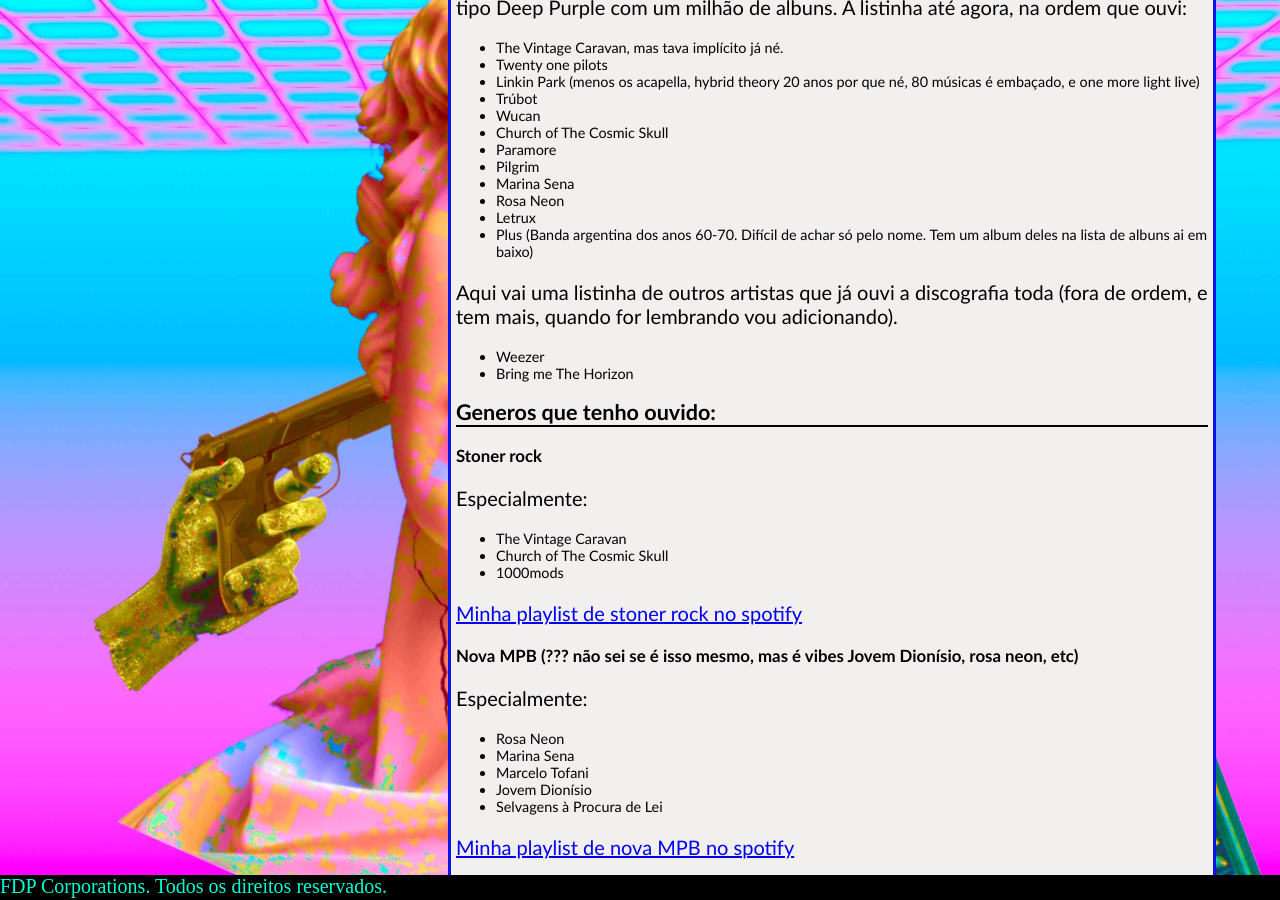
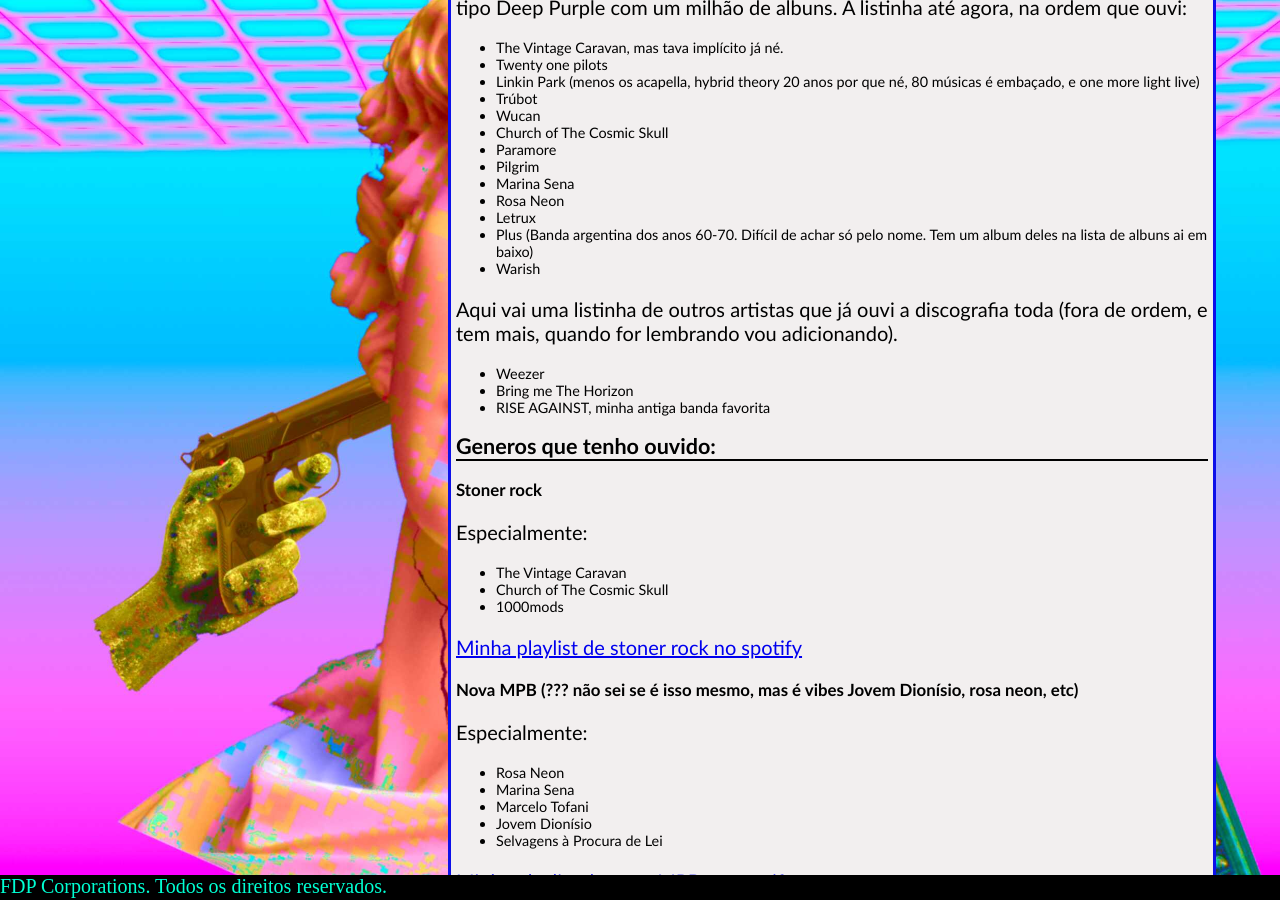
Before and after one commit to lrr68/site, a Jekyll site: the page built from _blog/musgas.md, in a window 1280 px wide and 900 px high, scrolled down 337 px. Built offline with Jekyll 4.4.1, drawn with Linux system fonts in a browser that asks for light colours.

Commit message:
update musgas

```diff
--- a/_blog/musgas.md
+++ b/_blog/musgas.md
@@ -25,10 +25,12 @@ A listinha até agora, na ordem que ouvi:
 + Rosa Neon
 + Letrux
 + Plus (Banda argentina dos anos 60-70. Difícil de achar só pelo nome. Tem um album deles na lista de albuns ai em baixo)
++ Warish
 
 Aqui vai uma listinha de outros artistas que já ouvi a discografia toda (fora de ordem, e tem mais, quando for lembrando vou adicionando).
 + Weezer
 + Bring me The Horizon
++ RISE AGAINST, minha antiga banda favorita
 
 ## Generos que tenho ouvido:
 
```
Also changed, not shown: 1 other file.
